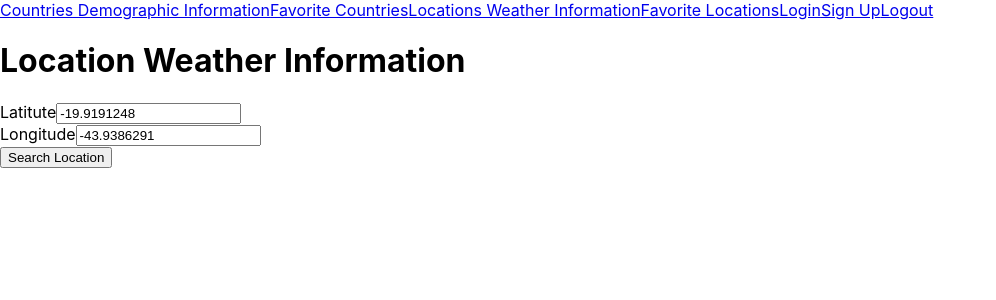
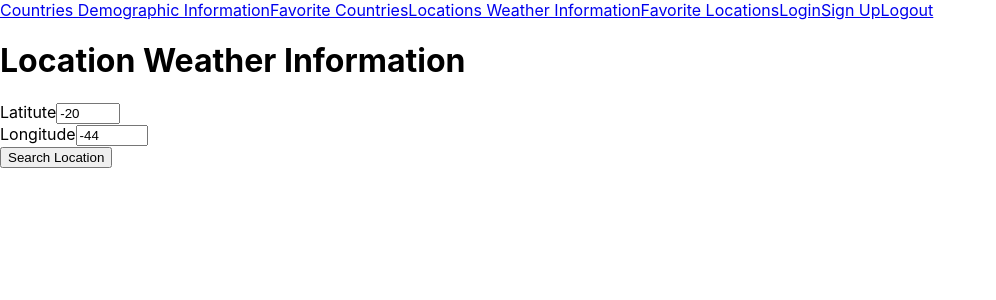
Before and after one commit to vitor-msp/globo-clima, a React (Create React App) app in the folder site/: page /locations in a window 1280 px wide. Shown: the top 300 px of the page, without its empty margins (0-996 px from the left). Built offline with nearby package versions, Linux system fonts and the light colour scheme; no server answers.

Commit message:
improved location search

```diff
--- a/site/src/pages/LocationsPage.tsx
+++ b/site/src/pages/LocationsPage.tsx
@@ -5,8 +5,8 @@ import { LoginContext } from "../context/LoginContext";
 import { useNavigate } from "react-router-dom";
 
 export const LocationsPage = () => {
-  const [currentLat, setCurrentLat] = useState<number>(-19.9191248);
-  const [currentLon, setCurrentLon] = useState<number>(-43.9386291);
+  const [currentLat, setCurrentLat] = useState<number>(-20);
+  const [currentLon, setCurrentLon] = useState<number>(-44);
   const [currentLocation, setCurrentLocation] = useState<Location | null>(null);
   const [isFavorited, setIsFavorited] = useState<boolean>(false);
 
@@ -71,20 +71,26 @@ export const LocationsPage = () => {
           <div>
             <label htmlFor="lat">Latitute</label>
             <input
-              type="search"
+              type="number"
               id="lat"
               value={currentLat}
               onChange={updateCurrentLat}
+              min={-90}
+              max={90}
+              step={1}
             />
           </div>
 
           <div>
             <label htmlFor="lon">Longitude</label>
             <input
-              type="search"
+              type="number"
               id="lon"
               value={currentLon}
               onChange={updateCurrentLon}
+              min={-180}
+              max={180}
+              step={1}
             />
           </div>
 
```
